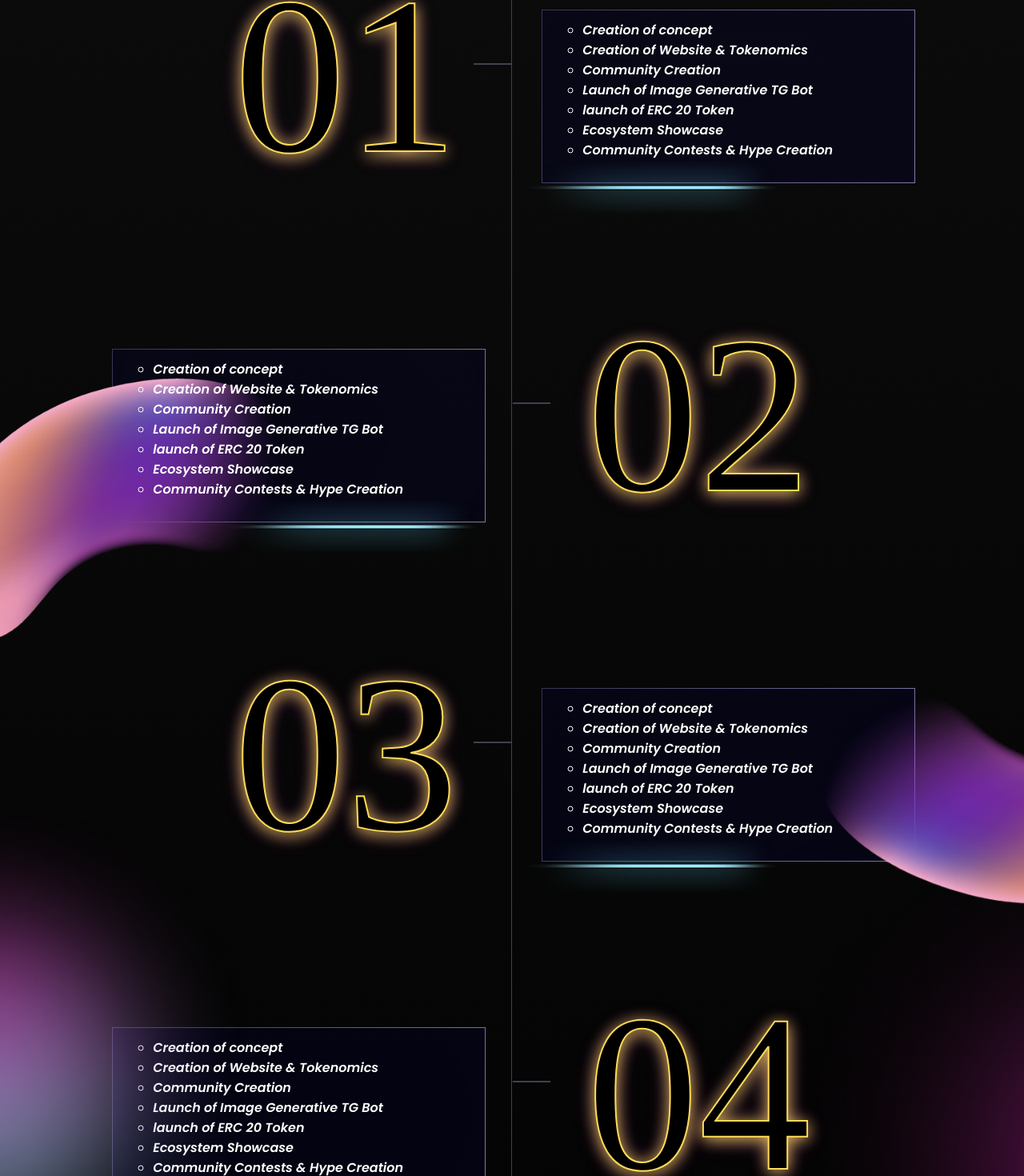
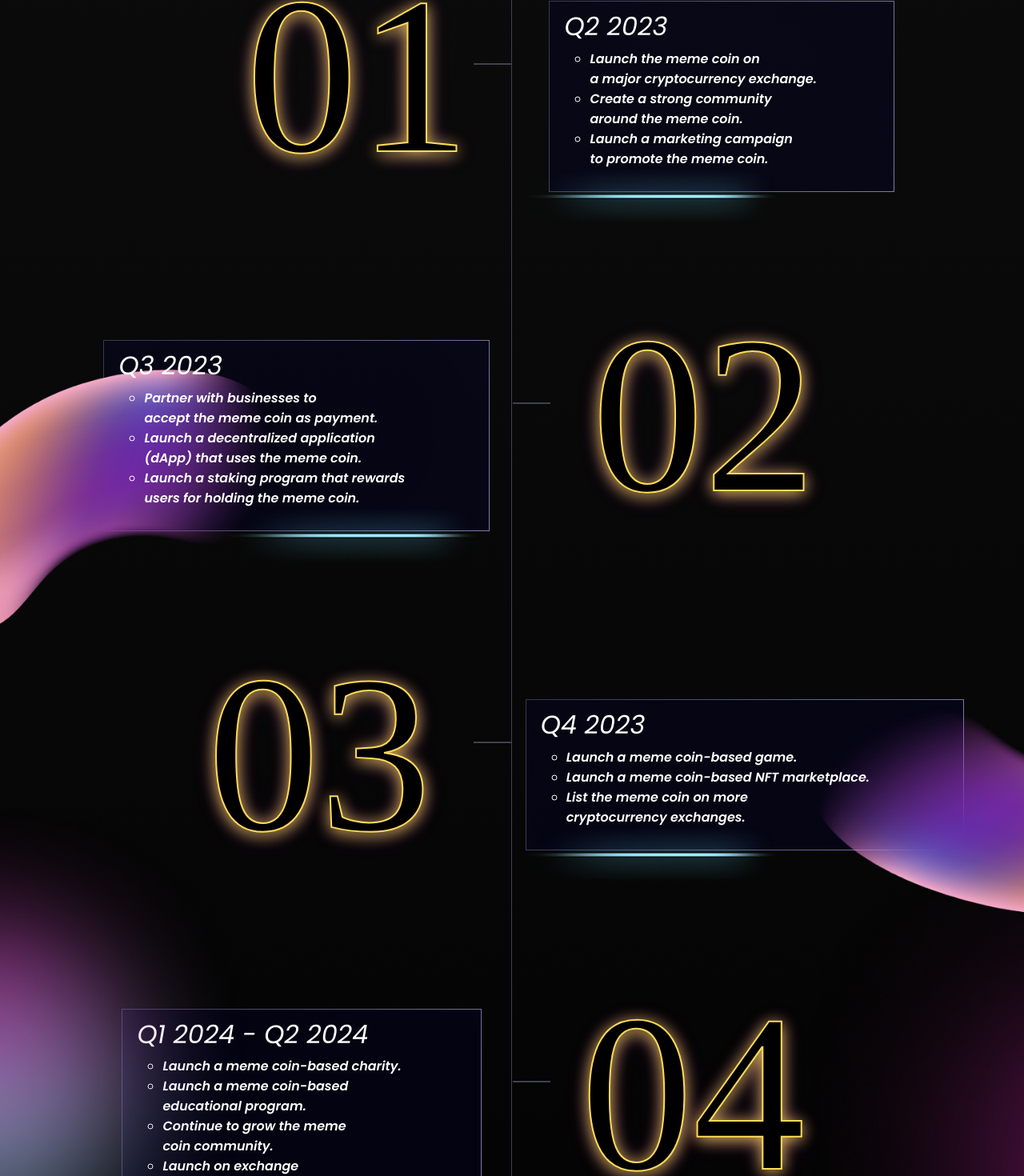
Before and after one commit to noorshanu/bananapepe, a React (Create React App) app: page / in a window 1280 px wide. Shown: the part 4720-6190 px from the top of the page at 80% size. Built offline with nearby package versions, Linux system fonts and the light colour scheme.

Commit message:
Update Roadmap.js

```diff
--- a/src/components/Roadmap/Roadmap.js
+++ b/src/components/Roadmap/Roadmap.js
@@ -33,14 +33,12 @@ function Roadmap() {
           </div>
           <div className="road-d-box">
             <div className="road_details" data-aos="fade-up-right"  >
+              <h2>Q2 2023</h2>
               <ul>
-                <li>Creation of concept</li>
-                <li>Creation of Website & Tokenomics</li>
-                <li>Community Creation</li>
-                <li>Launch of Image Generative TG Bot</li>
-                <li>launch of ERC 20 Token</li>
-                <li>Ecosystem Showcase</li>
-                <li>Community Contests & Hype Creation</li>
+                <li>Launch the meme coin on <br/> a major cryptocurrency exchange.</li>
+                <li>Create a strong community  <br/>around the meme coin.</li>
+                <li>Launch a marketing campaign <br/>to promote the meme coin.</li>
+
               </ul>
             </div>
             <img src={LightImg} alt="" className='light-icon3'/>
@@ -50,14 +48,12 @@ function Roadmap() {
         <div className="first-b">
           <div className="road-d-box">
             <div className="road_details2"  data-aos="fade-up-left"  >
+              <h2 className="" style={{textAlign:'left'}}>Q3 2023</h2>
               <ul>
-                <li>Creation of concept</li>
-                <li>Creation of Website & Tokenomics</li>
-                <li>Community Creation</li>
-                <li>Launch of Image Generative TG Bot</li>
-                <li>launch of ERC 20 Token</li>
-                <li>Ecosystem Showcase</li>
-                <li>Community Contests & Hype Creation</li>
+                <li>Partner with businesses to <br/> accept the meme coin as payment.</li>
+                <li>Launch a decentralized application<br/> (dApp) that uses the meme coin.</li>
+                <li>Launch a staking program that rewards <br/> users for holding the meme coin.</li>
+
               </ul>
               <img src={Roadr} alt="" className="roadr"/>
             </div>
@@ -78,14 +74,13 @@ function Roadmap() {
           </div>
           <div className="road-d-box">
             <div className="road_details" data-aos="fade-up-right"  >
+             <h2>Q4 2023</h2>
               <ul>
-                <li>Creation of concept</li>
-                <li>Creation of Website & Tokenomics</li>
-                <li>Community Creation</li>
-                <li>Launch of Image Generative TG Bot</li>
-                <li>launch of ERC 20 Token</li>
-                <li>Ecosystem Showcase</li>
-                <li>Community Contests & Hype Creation</li>
+                <li>Launch a meme coin-based game.</li>
+                <li>Launch a meme coin-based NFT marketplace.</li>
+
+                <li>List the meme coin on more <br/> cryptocurrency exchanges.</li>
+
               </ul>
 
               <img src={Roadl} alt="" className="roadl"/>
@@ -100,14 +95,14 @@ function Roadmap() {
         <div className="first-b">
           <div className="road-d-box">
             <div className="road_details2" data-aos="fade-up-left"  >
+              <h2 style={{textAlign:'left'}}>Q1 2024 - Q2 2024</h2>
               <ul>
-                <li>Creation of concept</li>
-                <li>Creation of Website & Tokenomics</li>
-                <li>Community Creation</li>
-                <li>Launch of Image Generative TG Bot</li>
-                <li>launch of ERC 20 Token</li>
-                <li>Ecosystem Showcase</li>
-                <li>Community Contests & Hype Creation</li>
+                <li>Launch a meme coin-based charity.</li>
+                <li>Launch a meme coin-based <br/> educational program.</li>
+                <li>Continue to grow the meme <br/> coin community.</li>
+                <li>Launch on exchange</li>
+                <li>Launch Meme wallet</li>
+
               </ul>
 
             </div>
```
